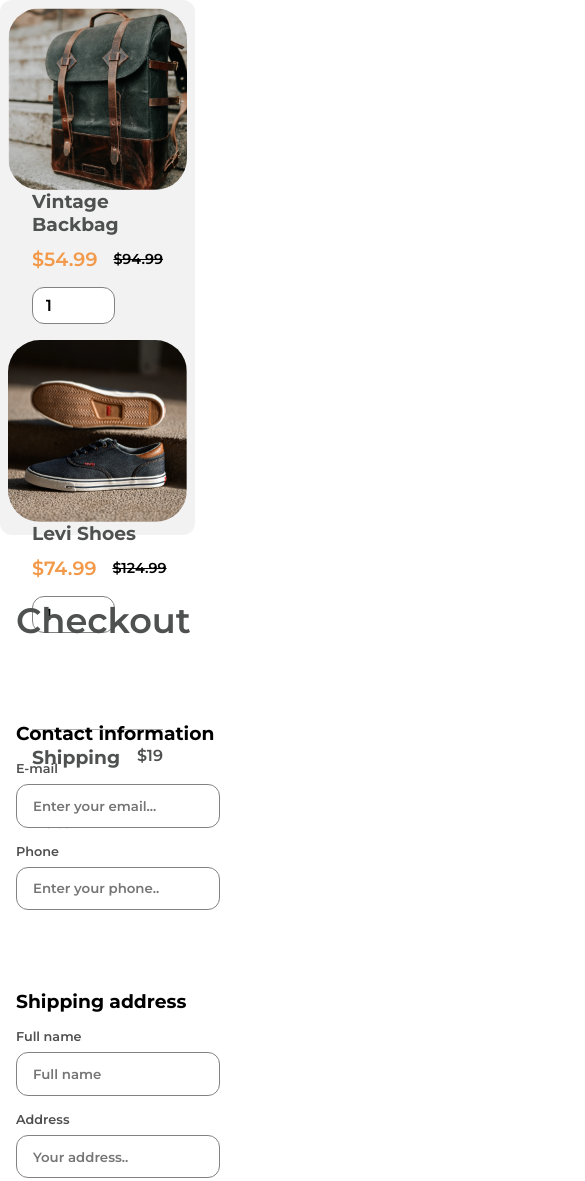
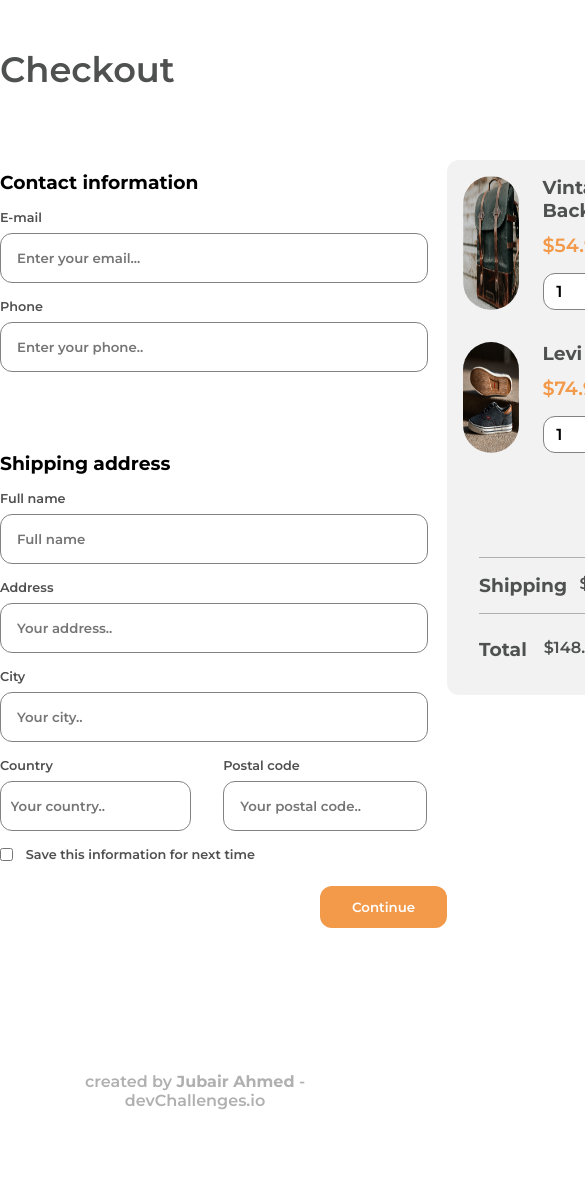
Before and after one commit to justJubair/checkout-page, a plain HTML site: page index.html in a window 390 px wide. Shown: the top 1181 px of the page, 585 px wide, since content can reach past the window. After the commit the page ends 1126 px from the top, so only its background shows below. Drawn offline with Linux system fonts and the light colour scheme.

Commit message:
desktop version finished

```diff
--- a/index.html
+++ b/index.html
@@ -47,7 +47,7 @@
                                 <input type="text" placeholder="Your city..">
                             </div>
                             <div class="flex">
-                                <div class="input-box country">
+                                <div class="input-box">
                                     <label for="">Country</label>
                                     <input placeholder="Your country.." class="country" list="country" name="country">
                                     <datalist id="country">
--- a/style.css
+++ b/style.css
@@ -185,58 +185,3 @@
 /* Responsive design */
 
 /* Mobile devices */
-@media screen and (max-width: 576px) {
-
-    .main-container,
-    .vintage-bag, .card,
-    .flex
-     {
-        flex-direction: column;
-    }
-
-    .main-container {
-        flex-direction: column-reverse;
-    }
-
-    input, datalist {
-        padding: 0.8rem 1rem;
-    }
-
-    .checkout-img-container {
-        margin: 0;
-    }
-
-    .postal-code-box {
-        margin-left: 0;
-    }
-
-    .checkout-form-container {
-        padding: 1rem;
-    }
-
-    .btn-primary {
-        margin: 1rem 0 0 0;
-        padding: 0.5rem 1rem;
-    }
-
-    .checkbox {
-        width: auto;
-    }
-
-    .checkout-img-container {
-        width: 50%;
-    }
-
-    .vintage-bag, .card {
-        padding: 0.5rem;
-    }
-
-    .vintage-img {
-        width: auto;
-    }
-
-    label, input, #postal-code, .postal-code-box, .country {
-        /* display: inline; */
-        width: auto;
-    }
-}
```
